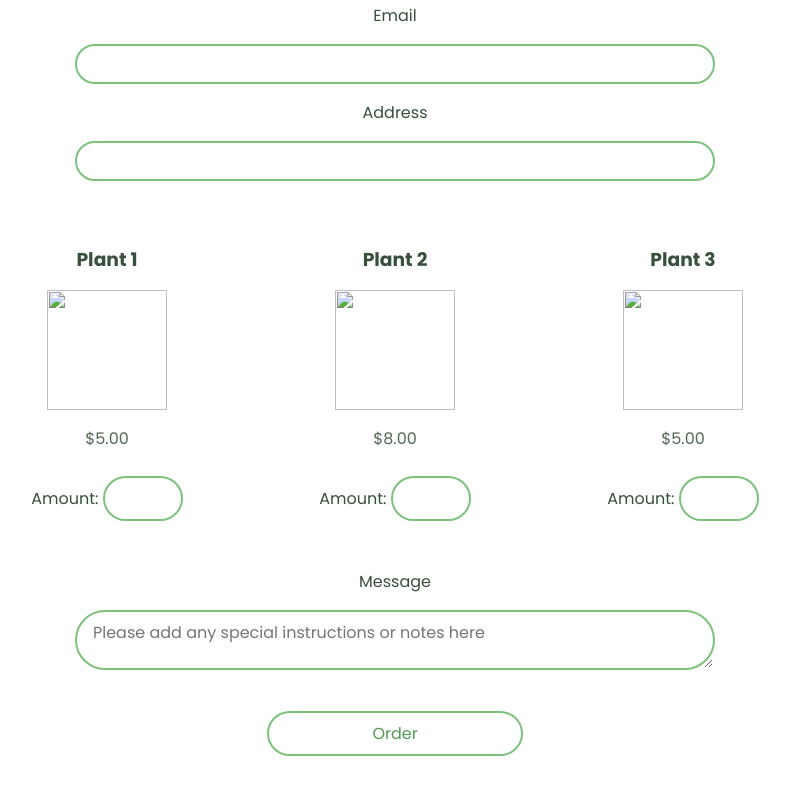
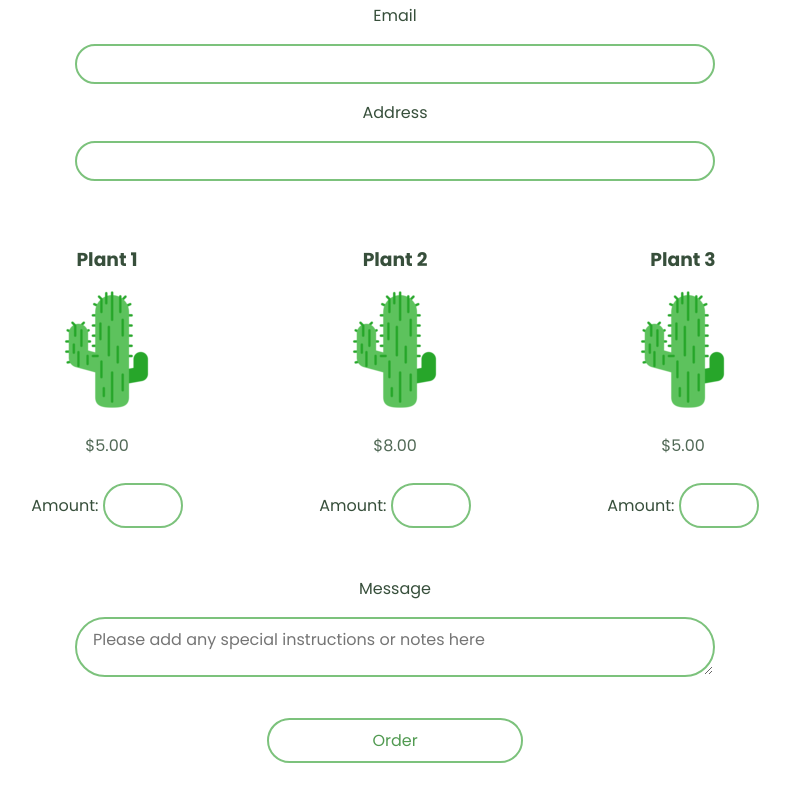
Before and after one commit to nadeensami/civil-succulents, a plain HTML site: page index.html in a window 1280 px wide. Shown: the part 1553-2354 px from the top of the page, without its empty margins (245-1035 px from the left). Drawn offline with Linux system fonts and the light colour scheme; the site is published under a folder, as on GitHub Pages, so addresses that start at the root find nothing.

Commit message:
fixed images not loading issues

```diff
--- a/index.html
+++ b/index.html
@@ -3,7 +3,7 @@
   <head>
     <meta charset="UTF-8" />
     <meta name="viewport" content="width=device-width, initial-scale=1.0" />
-    <link rel="icon" type="image/png" href="/img/cactus.png" />
+    <link rel="icon" type="image/png" href="img/cactus.png" />
     <link rel="stylesheet" href="styles.css" />
     <title>Civil Succulents 🌵</title>
     <link rel="preconnect" href="https://fonts.gstatic.com" />
@@ -20,7 +20,7 @@
     <nav>
       <img
         class="logo"
-        src="/img/logo.svg"
+        src="img/logo.svg"
         onclick="smoothScroll(document.querySelector('.before'))"
         alt="logo"
       />
@@ -75,7 +75,7 @@
         <div class="cards">
           <div class="card">
             <h3>Plant 1</h3>
-            <img src="/img/cactus.png" alt="" />
+            <img src="img/cactus.png" alt="" />
             <p>$5.00</p>
             <br />
             <label for="plant1-quantity">Amount:</label>
@@ -83,7 +83,7 @@
           </div>
           <div class="card">
             <h3>Plant 2</h3>
-            <img src="/img/cactus.png" alt="" />
+            <img src="img/cactus.png" alt="" />
             <p>$8.00</p>
             <br />
             <label for="plant2-quantity">Amount:</label>
@@ -91,7 +91,7 @@
           </div>
           <div class="card">
             <h3>Plant 3</h3>
-            <img src="/img/cactus.png" alt="" />
+            <img src="img/cactus.png" alt="" />
             <p>$5.00</p>
             <br />
             <label for="plant3-quantity">Amount:</label>
```
